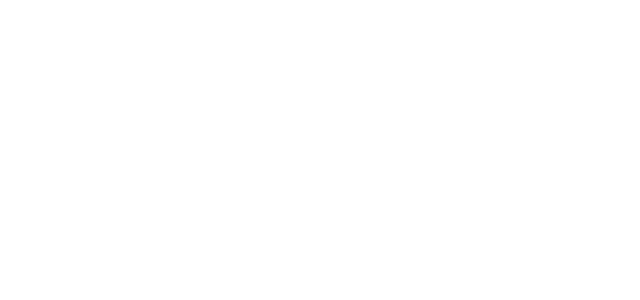
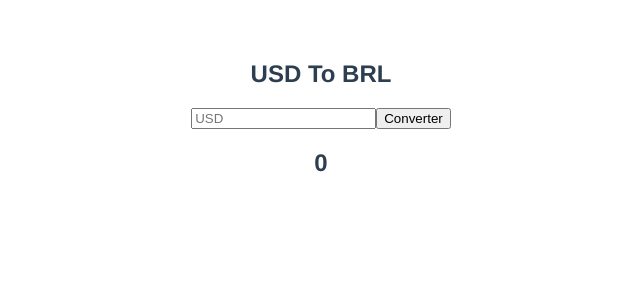
Before and after one commit to DanielFFerreira/conversor-moedas, a Vue app: page / in a window 1280 px wide. Shown: the top 300 px of the page, without its empty margins (319-959 px from the left). Built offline with nearby package versions, Linux system fonts and the light colour scheme.

Commit message:
feat: styling input and button field components

```diff
--- a/src/App.vue
+++ b/src/App.vue
@@ -1,5 +1,7 @@
 <template>
-  <div id="app"></div>
+  <div id="app">
+    <Conversor moeda-a="USD" moeda-b="BRL"/>
+  </div>
 </template>
 
 <script>
--- a/src/components/Conversor.vue
+++ b/src/components/Conversor.vue
@@ -1,6 +1,9 @@
 <template>
   <div class="conversor">
     <h2>{{moedaA}} To {{moedaB}}</h2>
+    <input type="text" v-bind:placeholder="moedaA">
+    <input type="button" value="Converter">
+    <h2>{{moedaB_value}}</h2>
   </div>
 </template>
 
@@ -8,7 +11,13 @@
 <script>
   export default {
     name: "Conversor",
-    props: ["moedaA","moedaB"]
+    props: ["moedaA","moedaB"],
+    data() {
+      return {
+        moedaA_value : "",
+        moedaB_value : 0,
+      }
+    }
   }
 </script>
 
```
